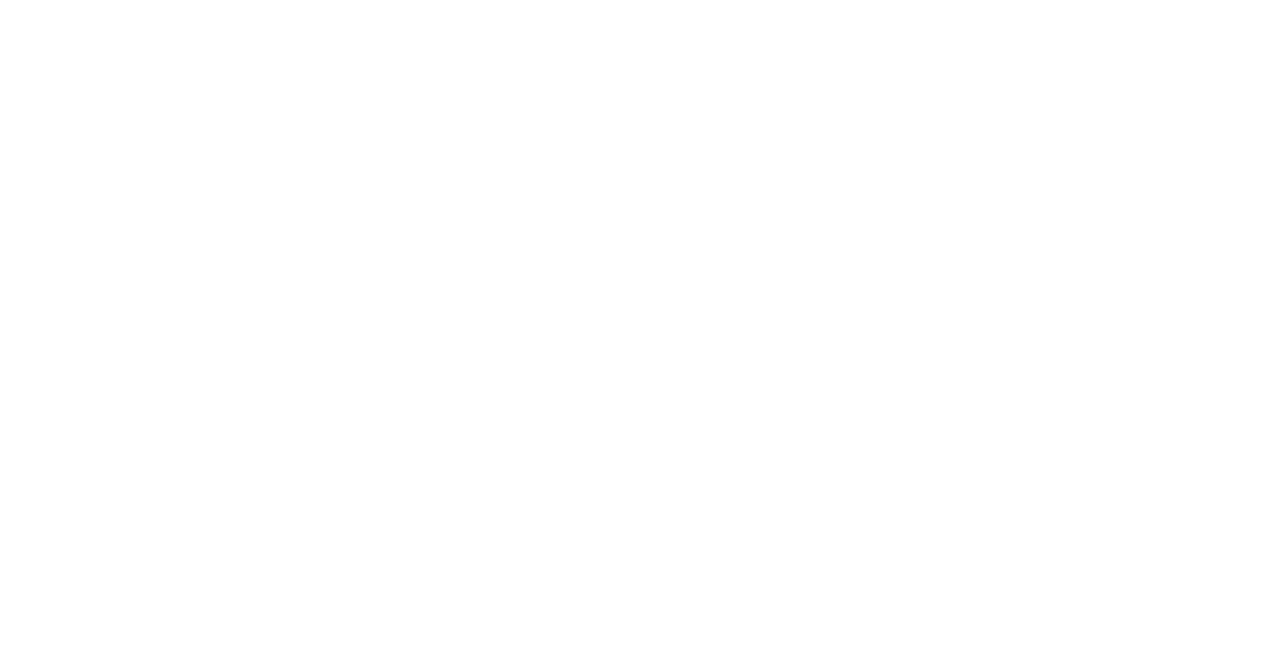
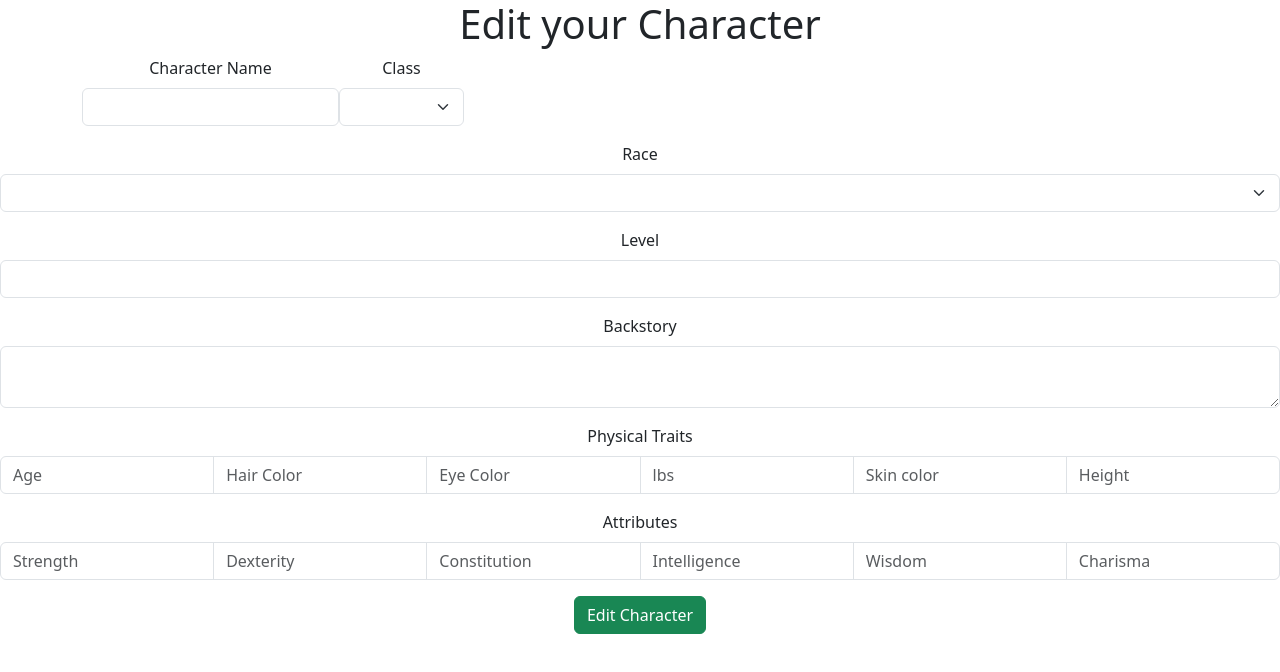
Before and after one commit to uprighted-learners/independent-capstone-Baron251, a React (Create React App) app in the folder capstone-frontend/: page /character/edit/1 in a window 1280 px wide. Before the commit this address had no page. Shown: the top 672 px of the page. Built offline with nearby package versions, Linux system fonts and the light colour scheme.

Commit message:
Character Delete Complete | Character Edit WIP

```diff
--- a/capstone-frontend/src/App.jsx
+++ b/capstone-frontend/src/App.jsx
@@ -6,6 +6,7 @@
 import CharacterIndex from './components/character/CharacterIndex';
 import CharacterCreate from './components/character/CharacterCreate';
 import CharacterSheet from './components/character/sheet/CharacterSheet';
+import CharacterEdit from './components/character/CharacterEdit';
 function App() {
   const [sessionToken, setSessionToken] = useState("")
 
@@ -29,6 +30,7 @@
     <Route path="/character" element={<CharacterIndex token={sessionToken}/>} />
     <Route path="/character/creation" element={<CharacterCreate token={sessionToken}/>}/>
     <Route path="/character/:id" element={<CharacterSheet token={sessionToken}/>}/>
+    <Route path="/character/edit/:id" element={<CharacterEdit token={sessionToken}/>}/>
     </Routes>
 
     </div>
--- a/capstone-frontend/src/components/character/CharacterEdit.jsx
+++ b/capstone-frontend/src/components/character/CharacterEdit.jsx
@@ -0,0 +1,319 @@
+import React, { useState, useEffect } from "react";
+import { useNavigate, useParams } from "react-router-dom";
+import {
+	Col,
+	Container,
+	Input,
+	Row,
+	Form,
+	FormGroup,
+	Label,
+	Button,
+	InputGroup,
+} from "reactstrap";
+
+export default function CharacterEdit(props) {
+	const { id } = useParams();
+	const navigate = useNavigate();
+	const [characterName, setCharacterName] = useState("");
+	const [characterCla, setCharacterCla] = useState("");
+	const [characterRace, setCharacterRace] = useState("");
+	const [characterLevel, setCharacterLevel] = useState("");
+	const [characterBackStory, setCharacterBackStory] = useState("");
+	const [characterPhysicalAtt, setCharacterPhysicalAtt] = useState("");
+	const [characterAge, setCharacterAge] = useState("");
+	const [characterHair, setCharacterHair] = useState("");
+	const [characterEyes, setCharacterEyes] = useState("");
+	const [characterWeight, setCharacterWeight] = useState("");
+	const [characterSkin, setCharacterSkin] = useState("");
+	const [characterHeight, setCharacterHeight] = useState("");
+	const [characterStats, setCharacterStats] = useState("");
+	const [characterStrength, setCharacterStrength] = useState("");
+	const [characterDexterity, setCharacterDexterity] = useState("");
+	const [characterConstitution, setCharacterConstitution] = useState("");
+	const [characterIntelligence, setCharacterIntelligence] = useState("");
+	const [characterWisdom, setCharacterWisdom] = useState("");
+	const [characterCharisma, setCharacterCharisma] = useState("");
+
+	let classList = [
+		null,
+		"Barbarian",
+		"Fighter",
+		"Cleric",
+		"Paladin",
+		"Rogue",
+		"Ranger",
+		"Sorcerer",
+		"Warlock",
+		"Wizard",
+		"Monk",
+		"Druid",
+	];
+	let raceList = [
+		null,
+		"Dragonborn",
+		"Dwarf",
+		"Elf",
+		"Gnome",
+		"Half-Elf",
+		"Half-Orc",
+		"Halfling",
+		"Human",
+		"Tiefling",
+	];
+
+	const url = `http://localhost:4000/character/${id}`;
+
+	const fetchCharacters = async () => {
+		const requestOptions = {
+			method: "GET",
+			headers: new Headers({
+				Authorization: props.token,
+			}),
+		};
+
+		try {
+			const res = await fetch(url, requestOptions);
+			const data = await res.json();
+
+			const { name, cla, race, level, backStory, physicalAtt, stats } =
+				data.getCharacter;
+			const { age, hair, eyes, weight, skin, height } =
+				data.getCharacter.physicalAtt;
+			const {
+				strength,
+				dexterity,
+				constitution,
+				intelligence,
+				wisdom,
+				charisma,
+			} = data.getCharacter.stats;
+
+			setCharacterName(name);
+			setCharacterCla(cla);
+			setCharacterRace(race);
+			setCharacterLevel(level);
+			setCharacterBackStory(backStory);
+			// setCharacterPhysicalAtt(physicalAtt);
+			setCharacterAge(age);
+			setCharacterHair(hair);
+			setCharacterEyes(eyes);
+			setCharacterWeight(weight);
+			setCharacterSkin(skin);
+			setCharacterHeight(height);
+			// setCharacterStats(stats);
+			setCharacterStrength(strength);
+			setCharacterDexterity(dexterity);
+			setCharacterConstitution(constitution);
+			setCharacterIntelligence(intelligence);
+			setCharacterWisdom(wisdom);
+			setCharacterCharisma(charisma);
+		} catch (error) {
+			console.error(error);
+		}
+	};
+	useEffect(() => {
+		if (props.token) {
+			fetchCharacters();
+		}
+	}, [props.token]);
+
+	async function handleSubmit(e) {
+		e.preventDefault();
+		let url = `http://localhost:4000/character/${id}`;
+
+		let bodyObj = JSON.stringify({
+			name: characterName,
+			cla: characterCla,
+			race: characterRace,
+			level: characterLevel,
+			backStory: characterBackStory,
+			// physicalAtt: characterPhysicalAtt,
+			age: characterAge,
+			hair: characterHair,
+			eyes: characterEyes,
+			weight: characterWeight,
+			skin: characterSkin,
+			height: characterHeight,
+			// stats: characterStats,
+			strength: characterStrength,
+			dexterity: characterDexterity,
+			constitution: characterConstitution,
+			intelligence: characterIntelligence,
+			wisdom: characterWisdom,
+			charisma: characterCharisma,
+		});
+
+		const requestOptions = {
+			headers: new Headers({
+				Authorization: props.token,
+				"Content-Type": "application/json",
+			}),
+			body: bodyObj,
+			method: "PATCH",
+		};
+
+		try {
+			const res = await fetch(url, requestOptions);
+			const data = await res.json();
+			console.log(data);
+			navigate(`/character/${id}`);
+		} catch (err) {
+			console.error(err);
+		}
+	}
+
+	return (
+		<>
+			<h1>Edit your Character</h1>
+			<Form onSubmit={handleSubmit}>
+				<Container style={{ display: "flex" }}>
+					<FormGroup>
+						<Label>Character Name</Label>
+						<Input
+							value={characterName}
+							onChange={(e) => setCharacterName(e.target.value)}
+							autoComplete="off"
+							type="text"
+						/>
+					</FormGroup>
+
+					<FormGroup>
+						<Label>Class</Label>
+						<Input
+							value={characterCla}
+							onChange={(e) => setCharacterCla(e.target.value)}
+							type="select"
+						>
+							{classList.map((clas, i) => (
+								<option key={i} value={clas}>
+									{clas}
+								</option>
+							))}
+						</Input>
+					</FormGroup>
+				</Container>
+
+				<FormGroup>
+					<Label>Race</Label>
+					<Input
+						value={characterRace}
+						onChange={(e) => setCharacterRace(e.target.value)}
+						type="select"
+					>
+						{raceList.map((rac, i) => (
+							<option key={i} value={rac}>
+								{rac}
+							</option>
+						))}
+					</Input>
+				</FormGroup>
+				<FormGroup>
+					<Label>Level</Label>
+					<Input
+						value={characterLevel}
+						onChange={(e) => setCharacterLevel(e.target.value)}
+						type="number"
+						max={"20"}
+						min={"1"}
+					/>
+				</FormGroup>
+				<FormGroup>
+					<Label>Backstory</Label>
+					<Input
+						value={characterBackStory}
+						onChange={(e) => setCharacterBackStory(e.target.value)}
+						type="textarea"
+					/>
+				</FormGroup>
+				<FormGroup>
+					<Label>Physical Traits</Label>
+					<InputGroup>
+						<Input
+							value={characterAge}
+							onChange={(e) => setCharacterAge(e.target.value)}
+							type="number"
+							min={1}
+							placeholder="Age"
+						/>
+						<Input
+							value={characterHair}
+							onChange={(e) => setCharacterHair(e.target.value)}
+							type="string"
+							placeholder="Hair Color"
+						/>
+						<Input
+							value={characterEyes}
+							onChange={(e) => setCharacterEyes(e.target.value)}
+							type="string"
+							placeholder="Eye Color"
+						/>
+						<Input
+							value={characterWeight}
+							onChange={(e) => setCharacterWeight(e.target.value)}
+							type="number"
+							min={1}
+							placeholder="lbs"
+						/>
+						<Input
+							value={characterSkin}
+							onChange={(e) => setCharacterSkin(e.target.value)}
+							type="string"
+							placeholder="Skin color"
+						/>
+						<Input
+							value={characterHeight}
+							onChange={(e) => setCharacterHeight(e.target.value)}
+							type="string"
+							placeholder="Height"
+						/>
+					</InputGroup>
+				</FormGroup>
+				<FormGroup>
+					<Label>Attributes</Label>
+					<InputGroup>
+						<Input
+							value={characterStrength}
+							onChange={(e) => setCharacterStrength(e.target.value)}
+							type="number"
+							placeholder="Strength"
+						/>
+						<Input
+							value={characterDexterity}
+							onChange={(e) => setCharacterDexterity(e.target.value)}
+							type="number"
+							placeholder="Dexterity"
+						/>
+						<Input
+							value={characterConstitution}
+							onChange={(e) => setCharacterConstitution(e.target.value)}
+							type="number"
+							placeholder="Constitution"
+						/>
+						<Input
+							value={characterIntelligence}
+							onChange={(e) => setCharacterIntelligence(e.target.value)}
+							type="number"
+							placeholder="Intelligence"
+						/>
+						<Input
+							value={characterWisdom}
+							onChange={(e) => setCharacterWisdom(e.target.value)}
+							type="number"
+							placeholder="Wisdom"
+						/>
+						<Input
+							value={characterCharisma}
+							onChange={(e) => setCharacterCharisma(e.target.value)}
+							type="number"
+							placeholder="Charisma"
+						/>
+					</InputGroup>
+				</FormGroup>
+				<Button type="submit" color="success">
+					Edit Character
+				</Button>
+			</Form>
+		</>
+	);
+}
--- a/capstone-frontend/src/components/character/sheet/CharacterFields.jsx
+++ b/capstone-frontend/src/components/character/sheet/CharacterFields.jsx
@@ -1,4 +1,4 @@
-import { Card, CardText, Container, Col, Row } from "reactstrap";
+import { Card, CardText, CardTitle, Container, Col, Row } from "reactstrap";
 import { useEffect } from "react";
 import CharacterStats from "./CharacterStats";
 export default function CharacterFields(props) {
@@ -43,7 +43,19 @@
 					</Col>
 				</Row>
 			</Container>
+			<Container>
+				<CardText>{props.fields.backStory}</CardText>
+			</Container>
 
+			<Container>
+				<Card>
+					<CardTitle>
+						<CardText>
+							{props.fields.physicalAtt.age}
+						</CardText>
+					</CardTitle>
+				</Card>
+			</Container>
 			<CharacterStats
 				stats={props.fields.stats}
 				fetchFields={props.fetchFields}
--- a/capstone-frontend/src/components/character/sheet/CharacterSheet.jsx
+++ b/capstone-frontend/src/components/character/sheet/CharacterSheet.jsx
@@ -1,6 +1,6 @@
 import { useState, useEffect } from "react";
 import { useParams, useNavigate } from "react-router-dom";
-import { Button, Container } from "reactstrap";
+import { Button, Container, Card, CardBody, CardText, CardTitle } from "reactstrap";
 import CharacterFields from "./CharacterFields";
 
 export default function CharacterSheet(props) {
@@ -12,20 +12,20 @@
 		level: "0",
 		backStory: "No Backstory",
 		physicalAtt: {
-			Hair: "No Hair",
-			Eyes: "No Eyes",
-			Height: "No Height",
-			Age: "No Age",
-			Skin: "No Skin",
-			Weight: "No Weight"
+			hair: "No Hair",
+			eyes: "No Eyes",
+			height: "No Height",
+			age: "No Age",
+			skin: "No Skin",
+			weight: "No Weight"
 		},
 		stats: {
-			Strength: "",
-			Dexterity: "",
-			Constitution: "",
-			Intelligence: "",
-			Wisdom: "",
-			Charisma: ""
+			strength: "",
+			dexterity: "",
+			constitution: "",
+			intelligence: "",
+			wisdom: "",
+			charisma: ""
 		}
 	});
 
@@ -60,13 +60,18 @@
 					Back to Character List
 				</Button>
 			</Container>
-
+			<Container>
+				<Button onClick={() => navigate(`/character/edit/${id}`)}>
+					Edit Character
+				</Button>
+			</Container>
 			<CharacterFields
 				fetchFields={fetchFields}
 				token={props.token}
 				fields={fields}
 				// stats={fields.stats}
 			/>
+
 		</>
 	);
 }
```
Also changed, not shown: capstone-frontend/src/components/character/CharacterTable.jsx (+32 -2 lines), capstone-frontend/src/components/character/sheet/CharacterStats.jsx (+17 -15 lines), 1 other file (tests, documents, lock files or other folders).
